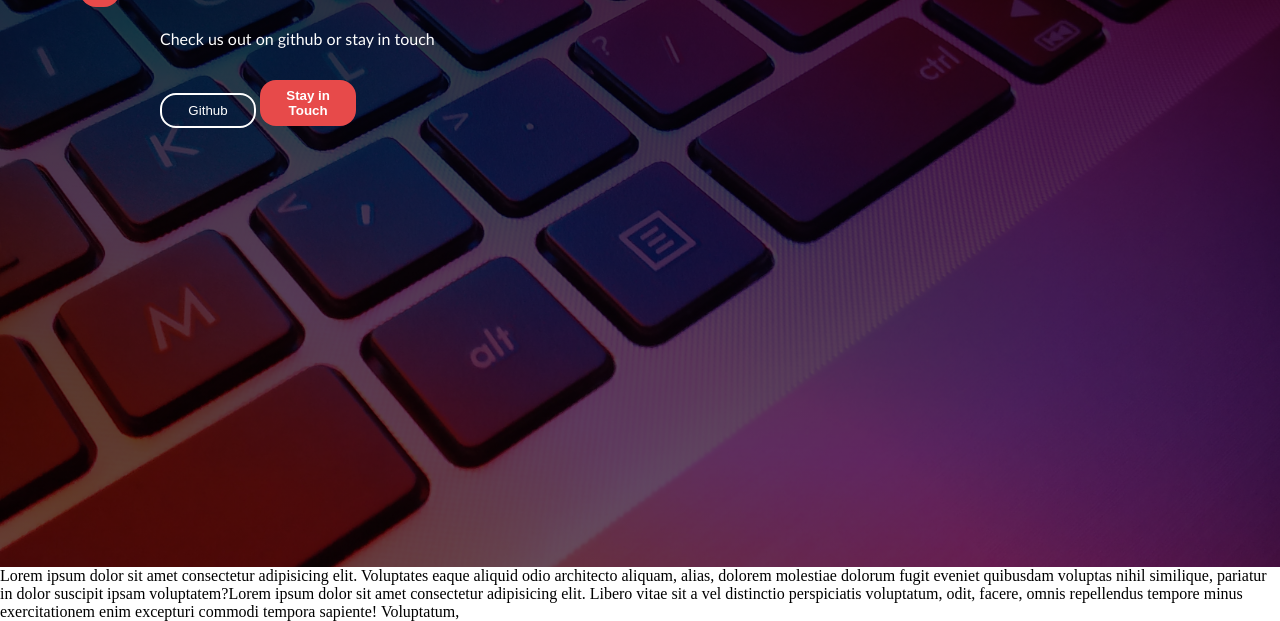
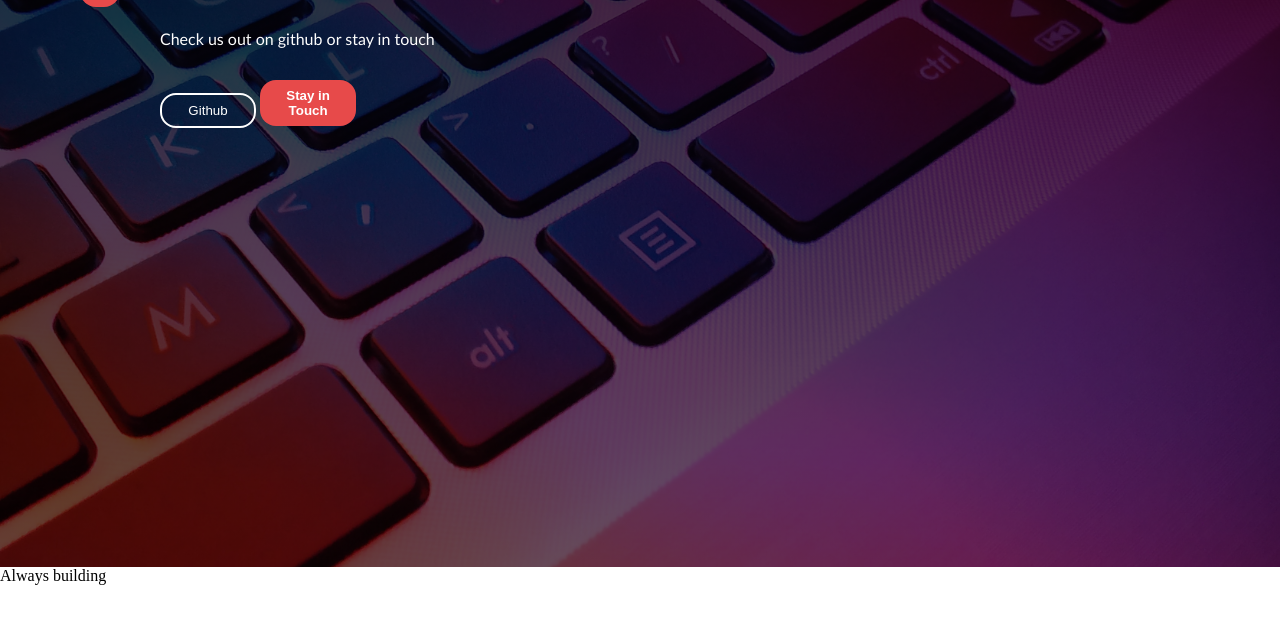
Before and after one commit to enoki-inc/Enoki_TBD, a plain HTML site: page index.html in a window 1280 px wide. Shown: the part 233-854 px from the top of the page. After the commit the page ends 818 px from the top, so only its background shows below. Drawn offline with Linux system fonts and the light colour scheme.

Commit message:
Update index.html

```diff
--- a/index.html
+++ b/index.html
@@ -29,7 +29,6 @@
     <i class="fa fa-instagram"><a href="#"></a></i>
     </section>
   </main>
-  <p>Lorem ipsum dolor sit amet consectetur adipisicing elit. Voluptates eaque aliquid odio architecto aliquam, alias, dolorem molestiae dolorum fugit eveniet quibusdam
-    voluptas nihil similique, pariatur in dolor suscipit ipsam voluptatem?Lorem ipsum dolor sit amet consectetur adipisicing elit. Libero vitae sit a vel distinctio perspiciatis voluptatum, odit, facere, omnis repellendus tempore minus exercitationem enim excepturi commodi tempora sapiente! Voluptatum, <ratione class="lore"></ratione></p>
+  <p>Always building<ratione class="lore"></ratione></p>
 </body>
 </html>
```
